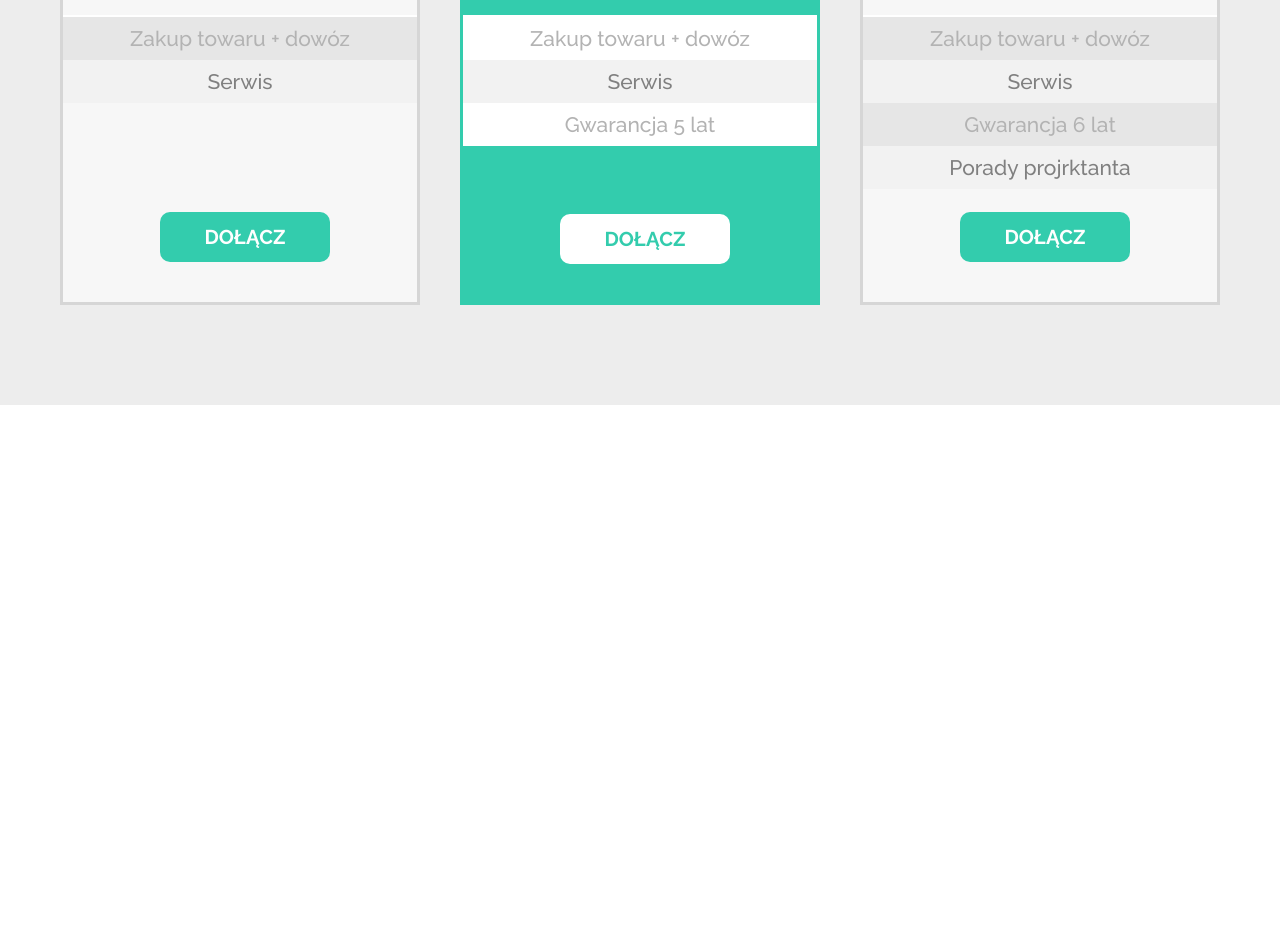
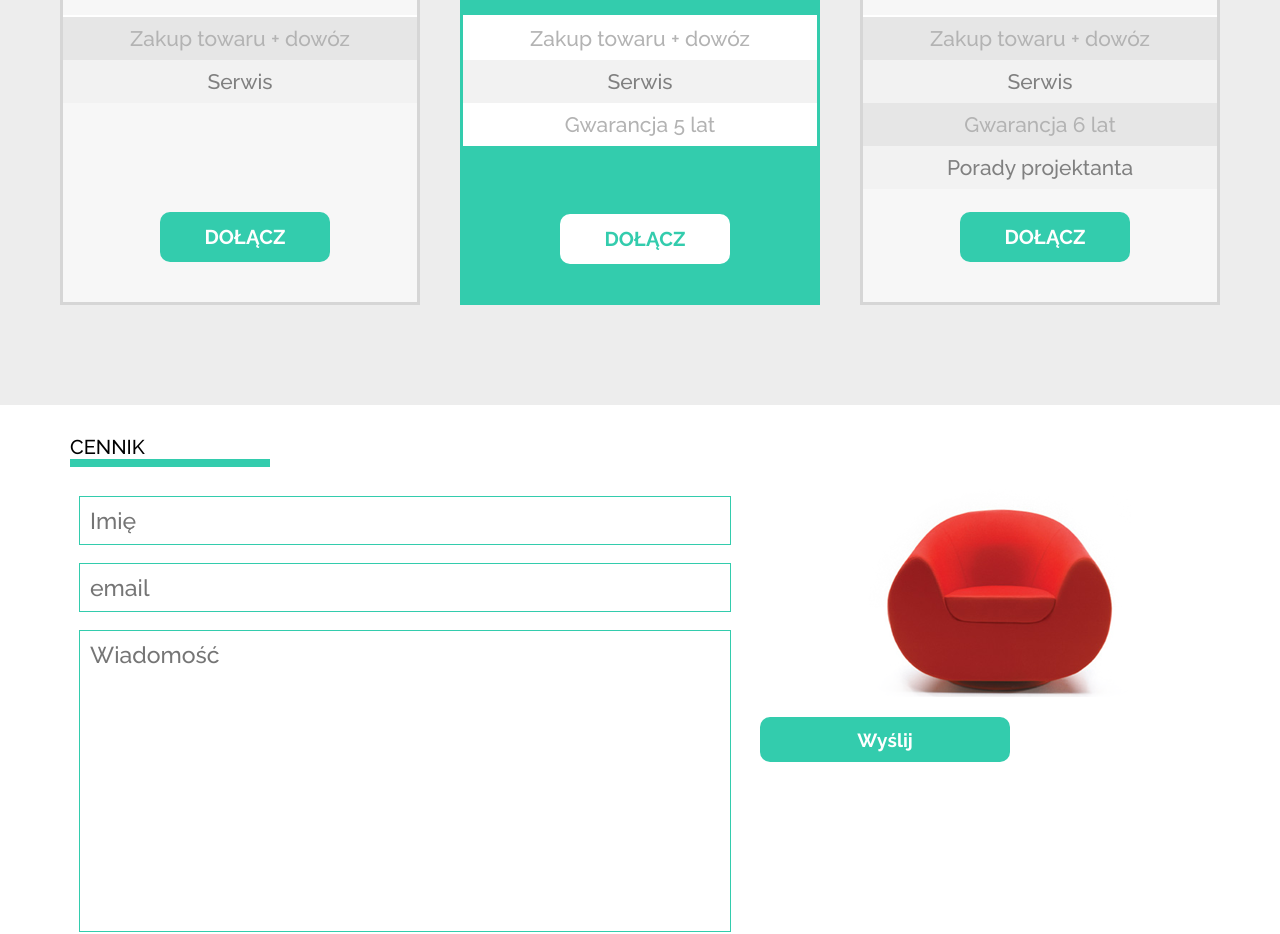
Before and after one commit to JoannaBanas/SitOnChair, a plain HTML site: page index.html in a window 1280 px wide. Shown: the part 1413-2347 px from the top of the page. Before the commit the page ends 1818 px from the top, so only its background shows below. Drawn offline with Linux system fonts and the light colour scheme.

Commit message:
form added

```diff
--- a/css/style.css
+++ b/css/style.css
@@ -7,7 +7,6 @@
 
 .container{
     max-width: 1200px;
-    min-height: auto;
     width: 100%;
     margin: 0 auto;
 
@@ -276,7 +275,7 @@ article.list{
   height: 700px;
 }
 
-.pricing{
+.title{
   font-size: 20px;
   font-weight: 400;
   padding-top: 30px;
@@ -425,3 +424,59 @@ div.option h2.whiteLetters {
 .Green p{
   background-color: white;
 }
+
+.contact{
+  width: 100%;
+  height: 700px;
+  max-height: auto;
+}
+
+.submition{
+  width: 40%;
+  float: right;
+}
+
+.redchair{
+    min-width: 250px;
+    min-height: 250px;
+    background: url("../images/red_chair.png");
+    background-position: center;
+    background-repeat: no-repeat;
+}
+
+.contactForm{
+  width:650px;
+  min-width: auto;
+  margin-right: 60px;
+
+}
+
+form{
+  margin-top: 30px;
+  margin-left: 40px;
+  width: 100%;
+  color: #f2f2f2
+}
+
+form input{
+  padding: 10px 10px;
+  width: 100%;
+}
+
+form textarea{
+  display: block;
+  width: 100%;
+  height: 300px;
+  resize: none;
+  padding: 10px 10px;
+}
+
+.boxSeparator {
+    margin: 20px 0;
+}
+
+.inputs{
+  font-size: 23px;
+  border: none;
+  box-shadow: 0 0 0 1px #33ccad;
+}
--- a/index.html
+++ b/index.html
@@ -66,7 +66,7 @@
     <section3>
      <article class="list">
       <main class="container row">
-        <h3 class="pricing after">CENNIK</h3>
+        <h3 class="title after">CENNIK</h3>
         <div class="plan row">
           <div class="option col">
             <h2>BASIC PLAN</h2>
@@ -109,7 +109,7 @@
            <p>Zakup towaru + dowóz</p>
            <p>Serwis</p>
            <p>Gwarancja 6 lat</p>
-           <p>Porady projrktanta</p>
+           <p>Porady projektanta</p>
        </div>
           <div class="button2">
           <button type="button" name="join">DOŁĄCZ</button>
@@ -120,5 +120,26 @@
      </main>
     </article>
    </section3>
+   <section4>
+    <article class="contact">
+      <div class="contact container row">
+        <h3 class="title after">CENNIK</h3>
+         <div class="contactForm col">
+            <form>
+              <input type="text" name="Imie" placeholder="Imię" class="inputs">
+              <div class="boxSeparator"></div>
+              <input type="text" name="email" placeholder="email" class="inputs">
+              <div class="boxSeparator"></div>
+              <textarea type="text" placeholder="Wiadomość"class="inputs"></textarea>
+            </form>
+          </div>
+          <div class="submition col">
+            <div class="redchair"></div>
+            <div class="checkbox"></div>
+           <button type="button" name="submit" class="button3">Wyślij</buton>
+       </div>
+     </div>
+    </article>
+   </section4>
   </body>
 </html>
```
